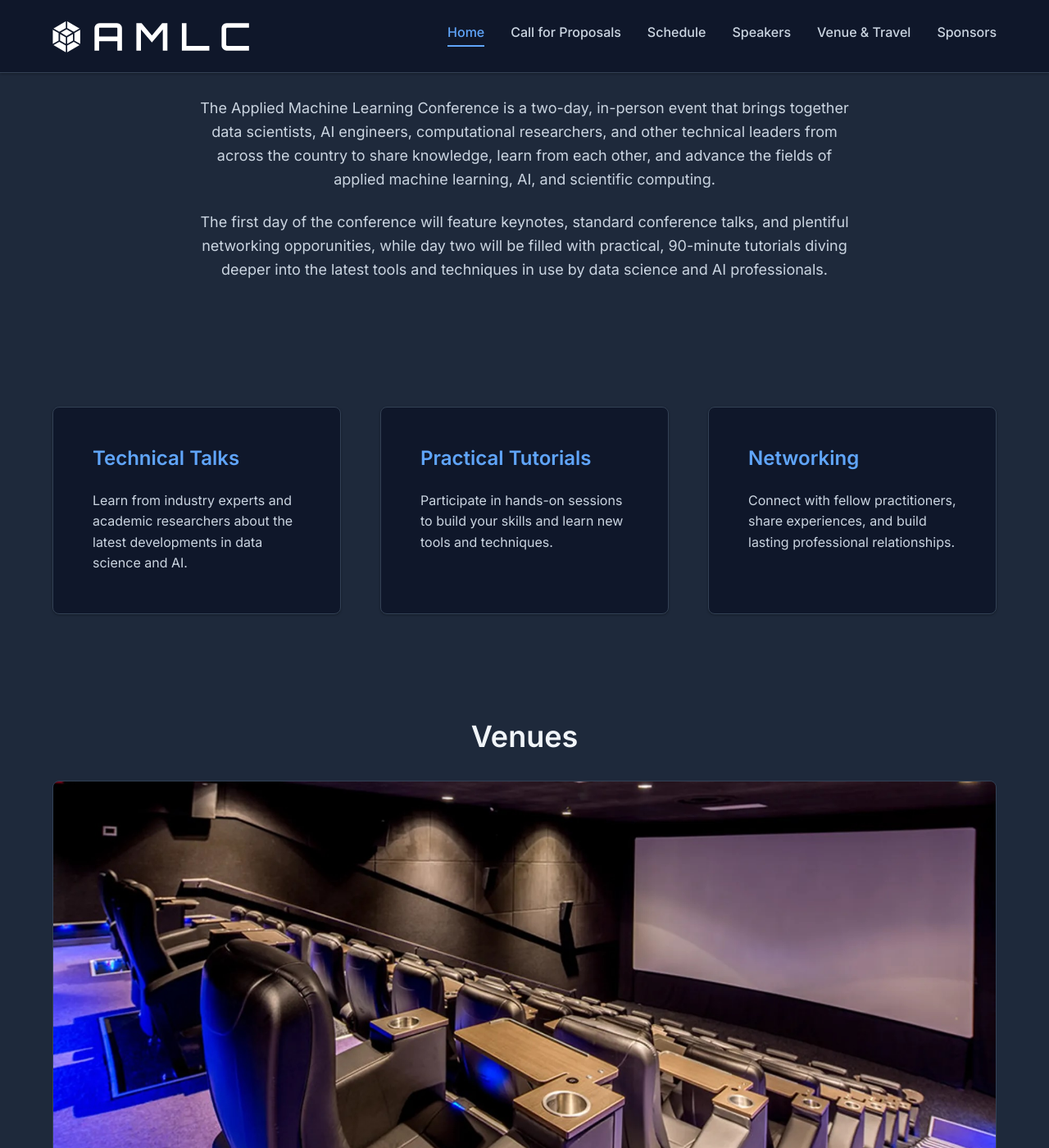
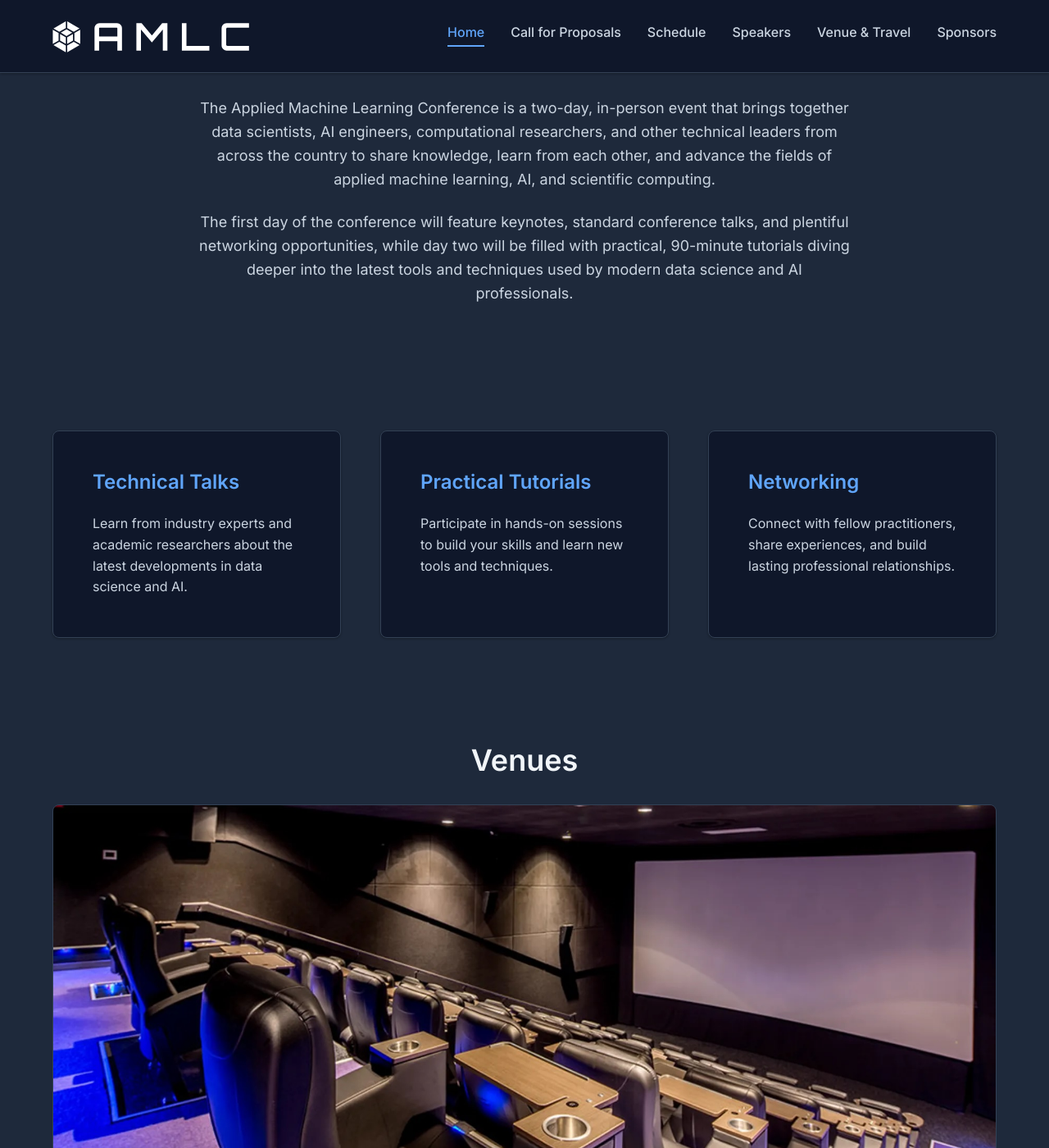
Before and after one commit to pwharrison/amlc-website, a Jekyll site: the page built from 2026/index.md, in a window 1280 px wide and 1400 px high, scrolled down 673 px. Shown: the whole window at 82% size. Built offline with Jekyll 4.4.1, drawn with Linux system fonts in a browser that asks for light colours; some of the changed text lies outside the part shown.

Commit message:
fix typos and update addresses on 2026 landing page

```diff
--- a/2026/index.md
+++ b/2026/index.md
@@ -23,7 +23,7 @@
   <div class="container">
     <h2>About the Conference</h2>
     <p>The Applied Machine Learning Conference is a two-day, in-person event that brings together data scientists, AI engineers, computational researchers, and other technical leaders from across the country to share knowledge, learn from each other, and advance the fields of applied machine learning, AI, and scientific computing.</p>
-    <p>The first day of the conference will feature keynotes, standard conference talks, and plentiful networking opporunities, while day two will be filled with practical, 90-minute tutorials diving deeper into the latest tools and techniques in use by data science and AI professionals.
+    <p>The first day of the conference will feature keynotes, standard conference talks, and plentiful networking opportunities, while day two will be filled with practical, 90-minute tutorials diving deeper into the latest tools and techniques used by modern data science and AI professionals.
     </p>
   </div>
 </section>
@@ -55,7 +55,8 @@
       <div class="venue-info">
         <h3>Friday, April 17: Keynotes, Technical Talks, and Networking</h3>
         <p><b>Violet Crown Cimena</b></p>
-        <p><i>200 West Main Street, Charlottesville, VA 22902</i></p>
+        <p><i>200 West Main Street</i></p>
+        <p><i>Charlottesville, VA 22902</i></p>
       </div>
     </div>
     <div class="venue-item">
@@ -63,7 +64,8 @@
       <div class="venue-info">
         <h3>Saturday, April 18: Practical Tutorials</h3>
         <p><b>UVA School of Data Science</b></p>
-        <p><i>1919 Ivy Road, Charlottesville, VA 22904</i></p>
+        <p><i>1919 Ivy Road</i></p>
+        <p><i>Charlottesville, VA 22904</i></p>
       </div>
     </div>
   </div>
```
